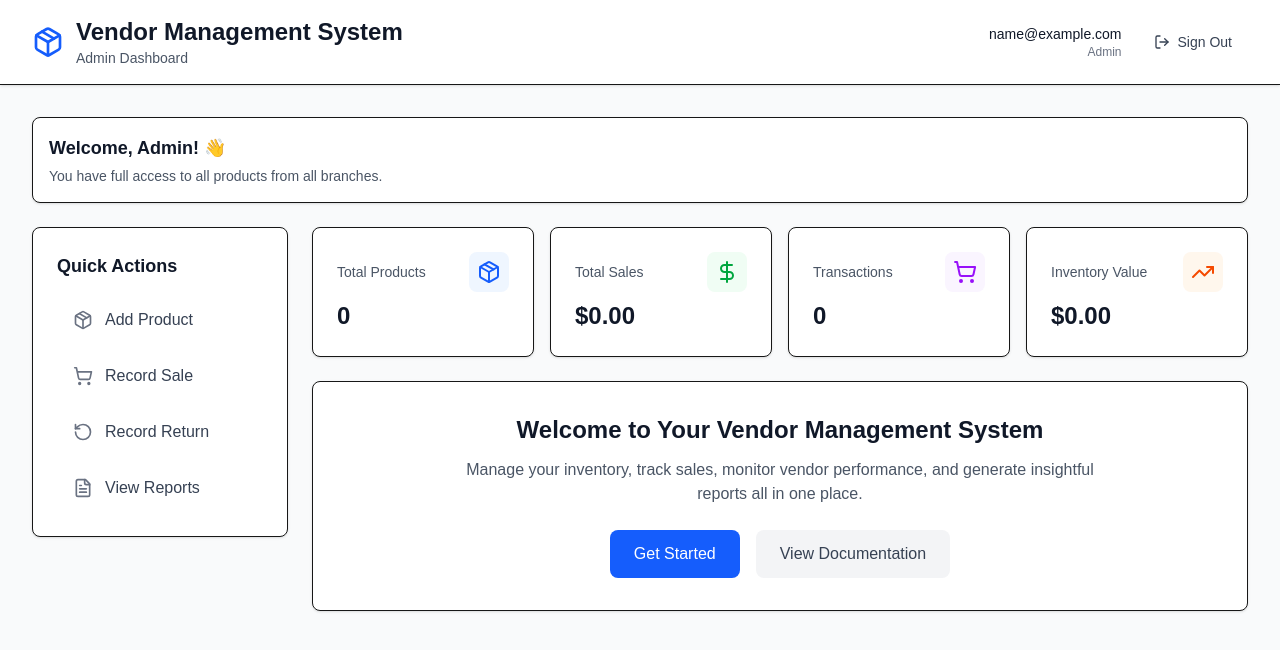
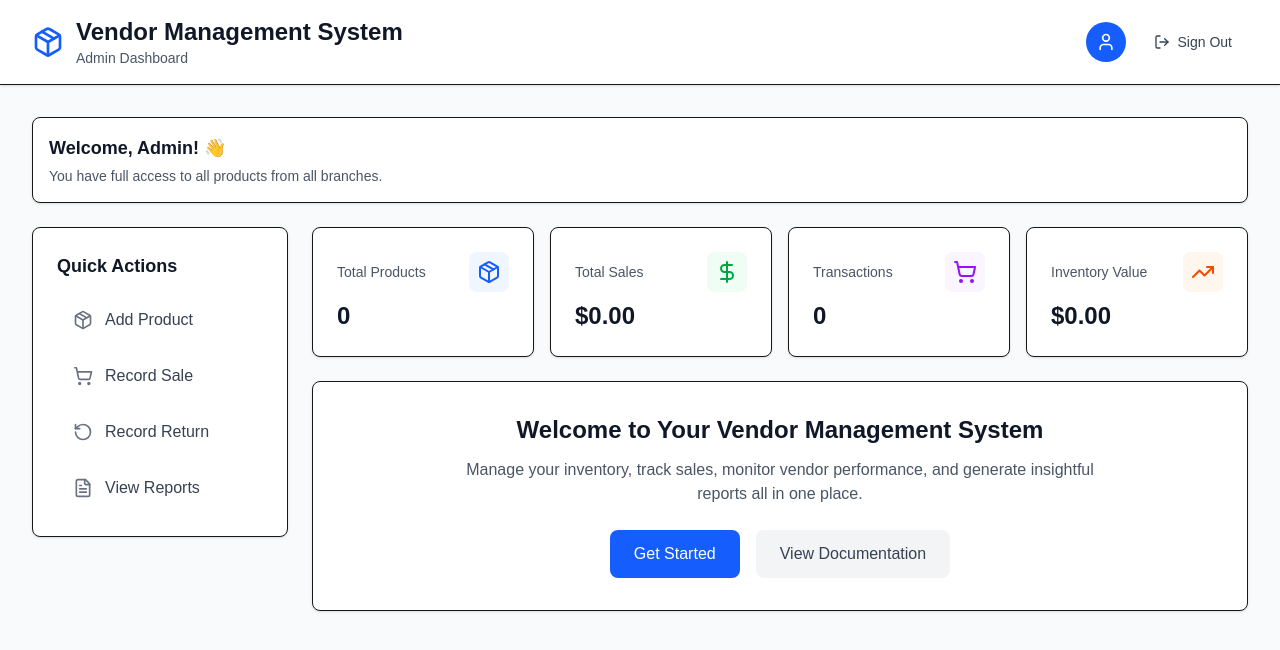
Before and after one commit to Ronelmelendrez/Vendors_inventory_system, a Next.js app in the folder frontend/: page /admin in a window 1280 px wide. Shown: the top 650 px of the page. Built offline with nearby package versions, Linux system fonts and the light colour scheme; sample sign-in values are in the browser's storage.

Commit message:
add avatar in header

```diff
--- a/frontend/src/components/dashboard/Header.tsx
+++ b/frontend/src/components/dashboard/Header.tsx
@@ -1,4 +1,4 @@
-import { Package, LogOut } from "lucide-react";
+import { Package, LogOut, User } from "lucide-react";
 import { useAuth } from "@/contexts/AuthContext";
 import { useRouter } from "next/navigation";
 
@@ -36,11 +36,9 @@ export function Header() {
           </div>
           {user && (
             <div className="flex items-center gap-4">
-              <div className="text-right hidden sm:block">
-                <p className="text-sm font-medium text-gray-900">
-                  {user.email}
-                </p>
-                <p className="text-xs text-gray-500 capitalize">{user.role}</p>
+              <div className="flex items-center gap-3">
+                <div className="w-10 h-10 bg-blue-600 rounded-full flex items-center justify-center">
+                  <User className="h-5 w-5 text-white" />
                 </div>
                 <button
                   onClick={handleSignOut}
@@ -50,6 +48,7 @@ export function Header() {
                   <span className="hidden sm:inline">Sign Out</span>
                 </button>
               </div>
+            </div>
           )}
         </div>
       </div>
```
Lines whose indentation alone changed are shown as unchanged.
